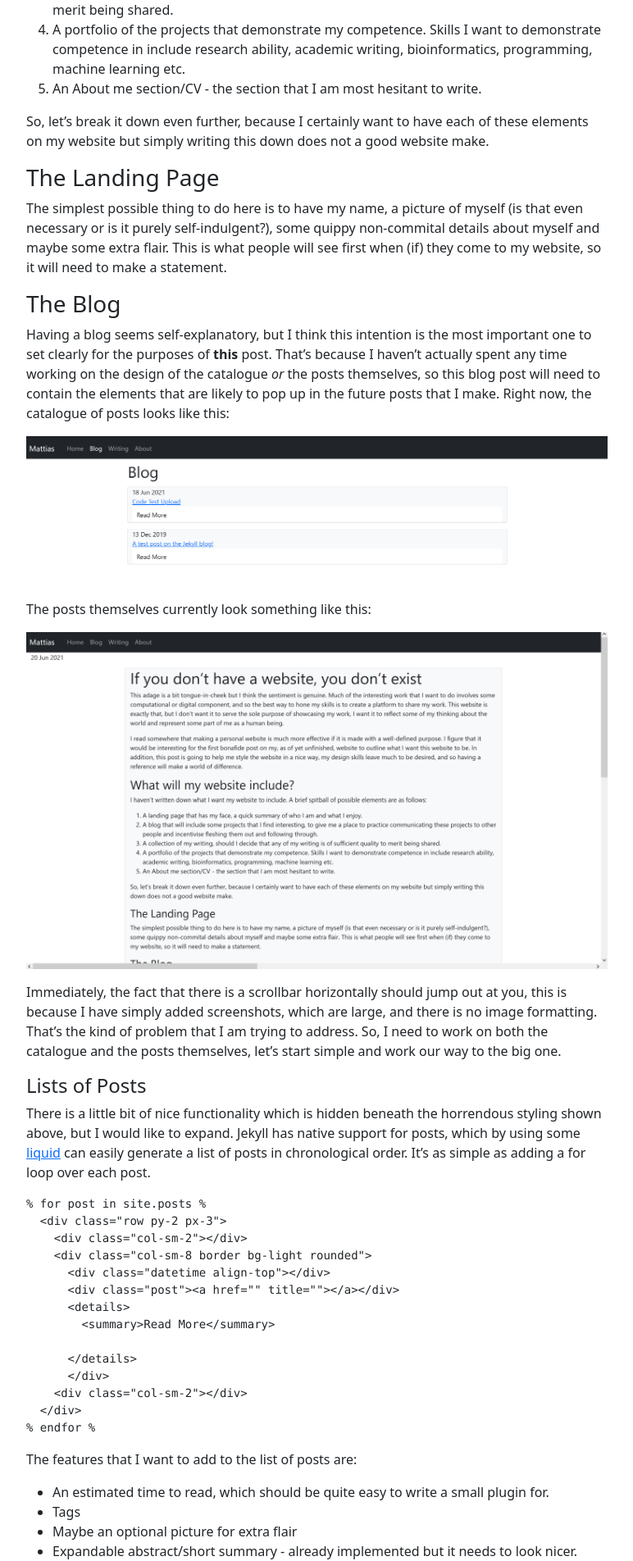
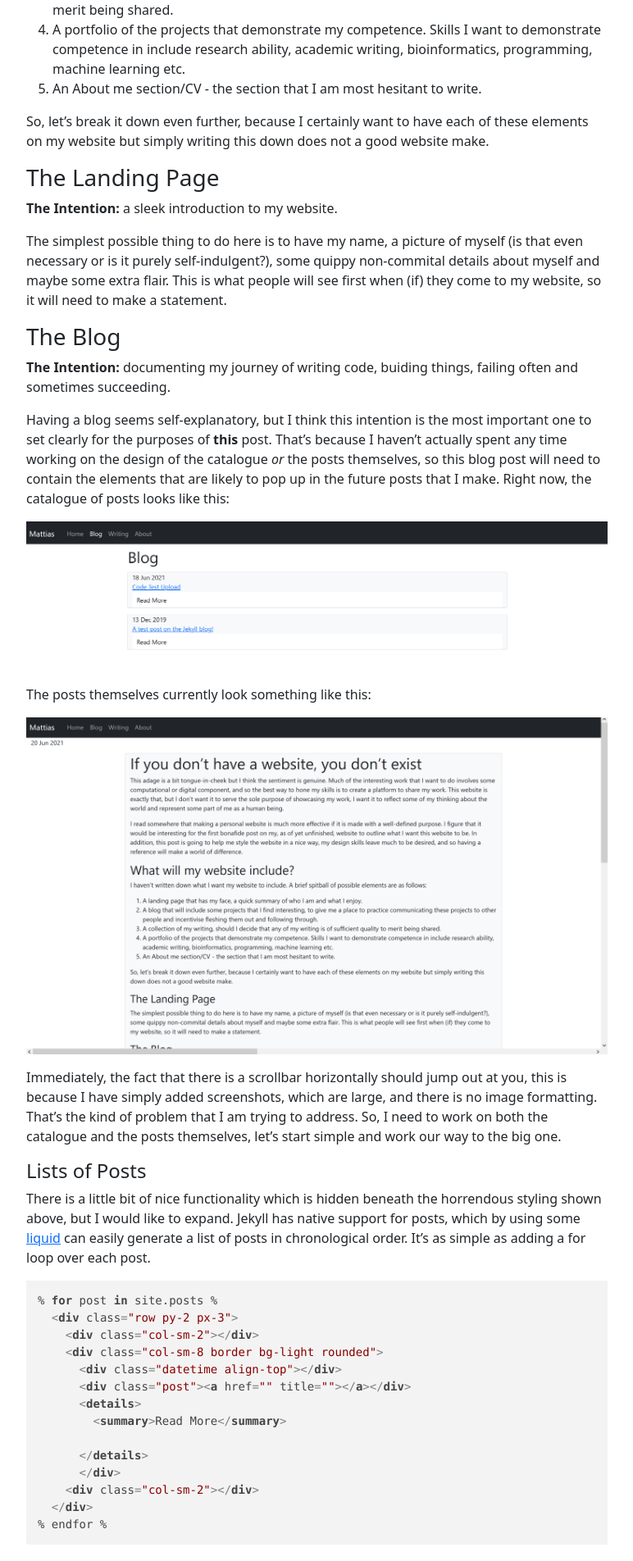
Before and after one commit to tolhurmatt/LuckyRabbi.github.io, a Jekyll site: the page built from _posts/2021-06-20-If_you_dont_have_a_website.md, in a window 1280 px wide. Shown: the part 702-2606 px from the top of the page at 82% size, without its empty margins (306-1078 px from the left). Built offline with Jekyll 4.4.1, drawn with Linux system fonts in a browser that asks for light colours; nearby versions of some CDN libraries; some of the changed text lies outside the part shown.

````diff
--- a/_includes/toc.html
+++ b/_includes/toc.html
@@ -37,7 +37,7 @@
 
         Optional Parameters:
             * sanitize      (bool)   : false  - when set to true, the headers will be stripped of any HTML in the TOC
-            * class         (string) :   'toc-entry'   - a CSS class assigned to the TOC
+            * class         (string) : 'toc-entry'   - a CSS class assigned to the TOC
             * id            (string) :   ''   - an ID to assigned to the TOC
             * h_min         (int)    :   1    - the minimum TOC header level to use; any header lower than this value will be ignored
             * h_max         (int)    :   6    - the maximum TOC header level to use; any header greater than this value will be ignored
--- a/_layouts/default.html
+++ b/_layouts/default.html
@@ -24,5 +24,9 @@
 				{% include landing.html%}
 			{% endif %}
 		<script src="https://cdn.jsdelivr.net/npm/bootstrap@5.0.1/dist/js/bootstrap.bundle.min.js" integrity="sha384-gtEjrD/SeCtmISkJkNUaaKMoLD0//ElJ19smozuHV6z3Iehds+3Ulb9Bn9Plx0x4" crossorigin="anonymous"></script>
+		<link rel="stylesheet"
+      href="//unpkg.com/@highlightjs/cdn-assets@11.0.1/styles/default.min.css">
+		<script src="//unpkg.com/@highlightjs/cdn-assets@11.0.1/highlight.min.js"></script>
+		<script>hljs.highlightAll();</script>
 		</body>
 	</html>
--- a/_posts/2021-06-20-If_you_dont_have_a_website.md
+++ b/_posts/2021-06-20-If_you_dont_have_a_website.md
@@ -28,10 +27,14 @@ So, let's break it down even further, because I certainly want to have each of t
 ### The Landing Page
 {:.landing}
 
+**The Intention:** a sleek introduction to my website.
+
 The simplest possible thing to do here is to have my name, a picture of myself (is that even necessary or is it purely self-indulgent?), some quippy non-commital details about myself and maybe some extra flair. This is what people will see first when (if) they come to my website, so it will need to make a statement.
 
 
 ### The Blog
+
+**The Intention:** documenting my journey of writing code, buiding things, failing often and sometimes succeeding.
 
 Having a blog seems self-explanatory, but I think this intention is the most important one to set clearly for the purposes of **this** post. That's because I haven't actually spent any time working on the design of the catalogue *or* the posts themselves, so this blog post will need to contain the elements that are likely to pop up in the future posts that I make. Right now, the catalogue of posts looks like this:
 
@@ -47,7 +50,7 @@ Immediately, the fact that there is a scrollbar horizontally should jump out at
 
 There is a little bit of nice functionality which is hidden beneath the horrendous styling shown above, but I would like to expand. Jekyll has native support for posts, which by using some [liquid](https://jekyllrb.com/docs/liquid/) can easily generate a list of posts in chronological order. It's as simple as adding a for loop over each post.
 
-```
+~~~
 % for post in site.posts %
   <div class="row py-2 px-3">
     <div class="col-sm-2"></div>
@@ -62,7 +65,8 @@ There is a little bit of nice functionality which is hidden beneath the horrendo
     <div class="col-sm-2"></div>
   </div>
 % endfor %
-```
+~~~
+{: .language-html}
 
 The features that I want to add to the list of posts are:
 
@@ -81,6 +85,7 @@ I've also discovered that I can add bootstrap classes quite easily because of kr
 Some of the features I want to add are:
 
 - A table of contents that is sticky to the left hand side of the screen for web-browsers and at the top of the page on mobile?
+- An accordion to hide and show code, more technical posts should have code expanded enabled by default whereas less technical posts should have it disabled by default.
 - A progress bar, that fills up slowly as the page is read through.
 - A version control system, which Jekyll will be able to recognise. If this works you are currently reading version {{ page.version }}
 
@@ -91,10 +96,18 @@ In the above screenshot I had included a light-grey border around the element, I
 
 ### My Writing
 
+**The Intention:** to have a place to put my writing, bad, good, and everything in between.
+
 Writing is something that I love to do. A lot of the writing that I do doesn't fit well with my work, and so it would make sense to have a seperate place to put my writing. This section will be very simple, have a list of my writing, without dates or any other flairs.
 
 The material will probably be aligned very simply, no outlines or any extra styling. Just the writing.
 
 ### My Portfolio
 
+**The Intention:** a collection of my technical skills.
+
+A collection of my most interesting projects, I really want to put a cool fusion of biotechnology, machine learning, bioinformatics and mathematics here. This will be a showcase of my technical skill.
+
 ### About Me
+
+**The Intention:** a voyeuristic insight into the things I care about.
--- a/css/main.scss
+++ b/css/main.scss
@@ -34,7 +34,9 @@ details main {
 
 .toc-entry {
   text-decoration: none;
-  list-style: none;
+  li{
+    list-style: none;
+  }
   a {
     text-decoration: none;
     color: inherit;
@@ -44,3 +46,9 @@ details main {
     cursor: pointer;
   }
 }
+
+code{
+  .language-HTML{
+
+  }
+}
````
Also changed, not shown: other parts of _posts/2021-06-20-If_you_dont_have_a_website.md (+0 -1 lines), _posts/2021-06-19-The-Subject-Of-Style.md (added, +31 -0 lines).
